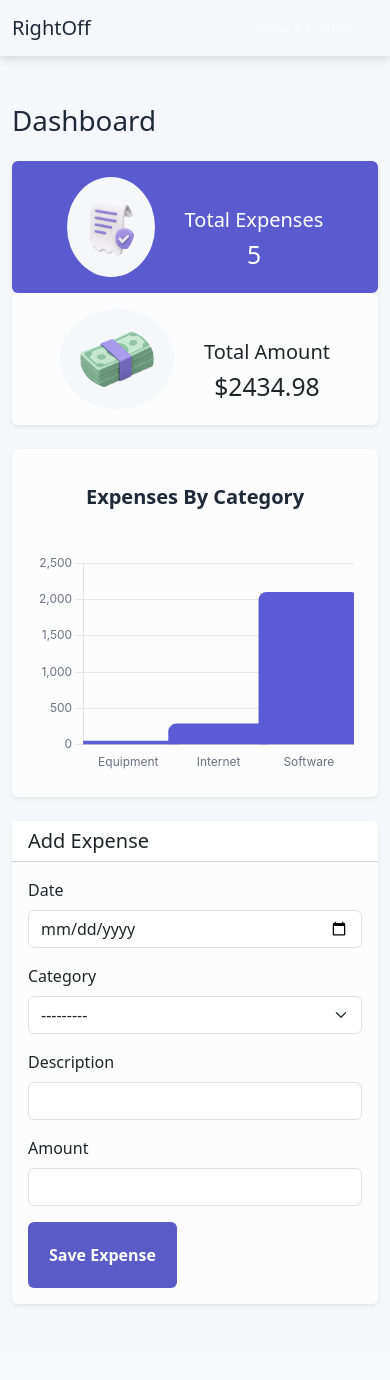
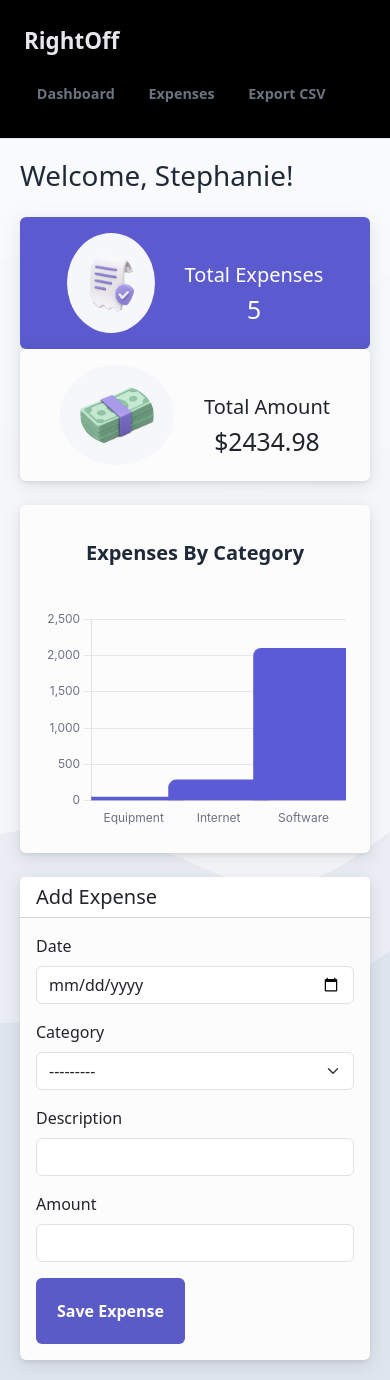
Before and after one commit to derinventingroom/rightoff, a Django app: page / in a window 390 px wide. Before the commit the page ends 1306 px from the top, so only its background shows below. Run offline with Django 5.2, Linux system fonts and the light colour scheme; data comes from the database, SQL or seed files in the repository.

Commit message:
Added sidebar nav, background image and mobile styling for the navbar

```diff
--- a/expenses/templates/base.html
+++ b/expenses/templates/base.html
@@ -1,4 +1,5 @@
 {% load static %}
+
 <!DOCTYPE html>
 <html lang="en">
 <head>
@@ -11,37 +12,51 @@
         href="https://cdn.jsdelivr.net/npm/bootstrap@5.3.7/dist/css/bootstrap.min.css"
         rel="stylesheet"
     >
+
     <link
         rel="stylesheet"
         href="{% static 'css/style.css' %}"
     >
+
     <script src="https://cdn.jsdelivr.net/npm/chart.js"></script>
 </head>
+
 <body>
 
-<nav class="navbar navbar-expand-lg navbar-light bg-primary">
-    <div class="container">
-        <a class="navbar-brand" href="/">
+<div class="app-layout">
+
+    <aside class="sidebar">
+
+        <div class="sidebar-brand">
             RightOff
+        </div>
+
+        <nav class="sidebar-nav">
+
+            <a href="/" class="sidebar-link">
+                Dashboard
             </a>
 
-        <a class="btn btn-outline-light" href="/list/">
-            View Expenses
+            <a href="/list/" class="sidebar-link">
+                Expenses
             </a>
-    </div>
+
+            <a href="/export/" class="sidebar-link">
+                Export CSV
+            </a>
+
         </nav>
 
-<div class="container py-5">
+    </aside>
+
+    <main class="main-content">
 
         {% if messages %}
-
             {% for message in messages %}
-
                 <div
                     class="alert alert-success alert-dismissible fade show"
                     role="alert"
                 >
-
                     {{ message }}
 
                     <button
@@ -49,18 +64,18 @@
                         class="btn-close"
                         data-bs-dismiss="alert"
                     ></button>
-
                 </div>
-
             {% endfor %}
-
         {% endif %}
 
         {% block content %}
         {% endblock %}
 
+    </main>
+
 </div>
 
 <script src="https://cdn.jsdelivr.net/npm/bootstrap@5.3.7/dist/js/bootstrap.bundle.min.js"></script>
+
 </body>
 </html>
--- a/expenses/templates/expenses/home.html
+++ b/expenses/templates/expenses/home.html
@@ -4,12 +4,12 @@
 {% block content %}
 
 <h1 class="mb-4">
-    Dashboard
+    Welcome, Stephanie!
 </h1>
 
 <div class="row mb-4 align-items-stretch">
     <div class="col-md-6 d-flex">
-        <div class="card card-style-purple shadow-sm dashboard-card flex-fill">
+        <div class="card card-style-purple shadow-md dashboard-card flex-fill">
 
             <div class="card-body card-style text-center">
             <div>
--- a/static/css/style.css
+++ b/static/css/style.css
@@ -1,8 +1,46 @@
 body {
-    background-color: #F5F7FA;
+        background-image: url("../images/stacked-waves-haikei.svg");
+        background-repeat: no-repeat;
+        background-position: center center;
+        background-size: cover;
+    /* background-color: #F5F7FA; */
     /* background-image: linear-gradient(to top, #566981, #495c76, #3b506b, #2e4460, #213855); */
     /* background-image: linear-gradient(to right top, #051937, #004d7a, #008793, #00bf72, #a8eb12) !important; */
+    /* min-height: 100vh;
+    background:
+        radial-gradient(circle at 20% 20%, rgba(155, 93, 229, 0.18), transparent 30%),
+        radial-gradient(circle at 80% 10%, rgba(240, 138, 93, 0.16), transparent 28%),
+        radial-gradient(circle at 50% 90%, rgba(91, 91, 214, 0.14), transparent 35%),
+        #f6f8fb;
+    position: relative;
+    overflow-x: hidden; */
 }
+
+/* body::before {
+    content: "";
+    position: fixed;
+    width: 420px;
+    height: 420px;
+    border-radius: 50%;
+    background: rgba(155, 93, 229, 0.22);
+    filter: blur(90px);
+    top: 120px;
+    right: 140px;
+    z-index: -1;
+}
+
+body::after {
+    content: "";
+    position: fixed;
+    width: 380px;
+    height: 380px;
+    border-radius: 50%;
+    background: rgba(240, 138, 93, 0.18);
+    filter: blur(90px);
+    bottom: 80px;
+    left: 120px;
+    z-index: -1;
+} */
 h1{
     color: #1F2937 !important;
 }
@@ -25,6 +63,7 @@ h1{
 .card {
     border: 0 !important;
     background: #FCFCFD;
+    filter: drop-shadow(0px 4px 8.9px rgba(0, 0, 0, 0.1));
 }
 
 .card-header{
@@ -72,6 +111,55 @@ img{
     box-shadow: 0 2px 10px rgba(0,0,0,.15);
 }
 
+.app-layout {
+    min-height: 100vh;
+    display: flex;
+}
+
+.sidebar {
+    width: 250px;
+    min-height: 100vh;
+    padding: 1.5rem;
+    background: #000000;
+    border-right: 1px solid #e5e7eb;
+    position: fixed;
+    left: 0;
+    top: 0;
+}
+
+.sidebar-brand {
+    font-size: 1.4rem;
+    font-weight: 700;
+    color: #e5e7eb;
+    margin-bottom: 2rem;
+}
+
+.sidebar-nav {
+    display: flex;
+    flex-direction: column;
+    gap: .5rem;
+}
+
+.sidebar-link {
+    display: block;
+    padding: .75rem 1rem;
+    border-radius: 12px;
+    color: #6b7280;
+    text-decoration: none;
+    font-weight: 600;
+}
+
+.sidebar-link:hover {
+    background: #f3f4f6;
+    color: #1f2937;
+}
+
+.main-content {
+    flex: 1;
+    margin-left: 250px;
+    padding: 3rem;
+}
+
 .dashboard-card {
     height: 100%;
 }
@@ -100,3 +188,38 @@ img{
 .chart-card .card-body {
     padding: 1.5rem;
 }
+
+/* Mobile */
+@media (max-width: 768px) {
+    .app-layout {
+        display: block;
+    }
+
+    .sidebar {
+        position: relative;
+        width: 100%;
+        min-height: auto;
+        border-right: 0;
+        border-bottom: 1px solid #e5e7eb;
+    }
+
+    .sidebar-brand {
+        margin-bottom: 1rem;
+    }
+
+    .sidebar-nav {
+        flex-direction: row;
+        flex-wrap: wrap;
+        gap: .5rem;
+    }
+
+    .sidebar-link {
+        padding: .6rem .8rem;
+        font-size: .9rem;
+    }
+
+    .main-content {
+        margin-left: 0;
+        padding: 1.25rem;
+    }
+}
```
Also changed, not shown: static/images/stacked-waves-haikei.svg (added). Lines whose indentation alone changed are shown as unchanged.
